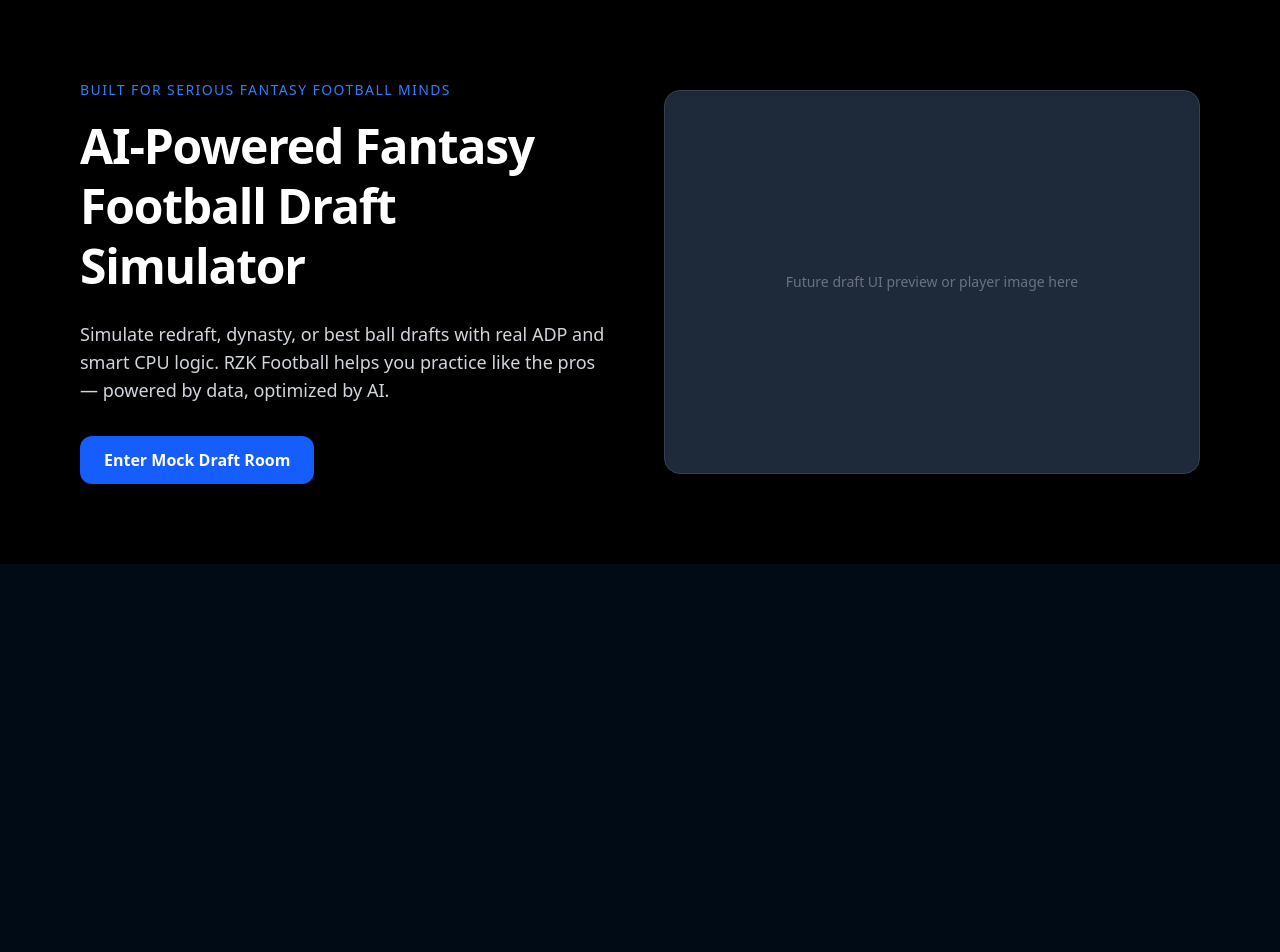
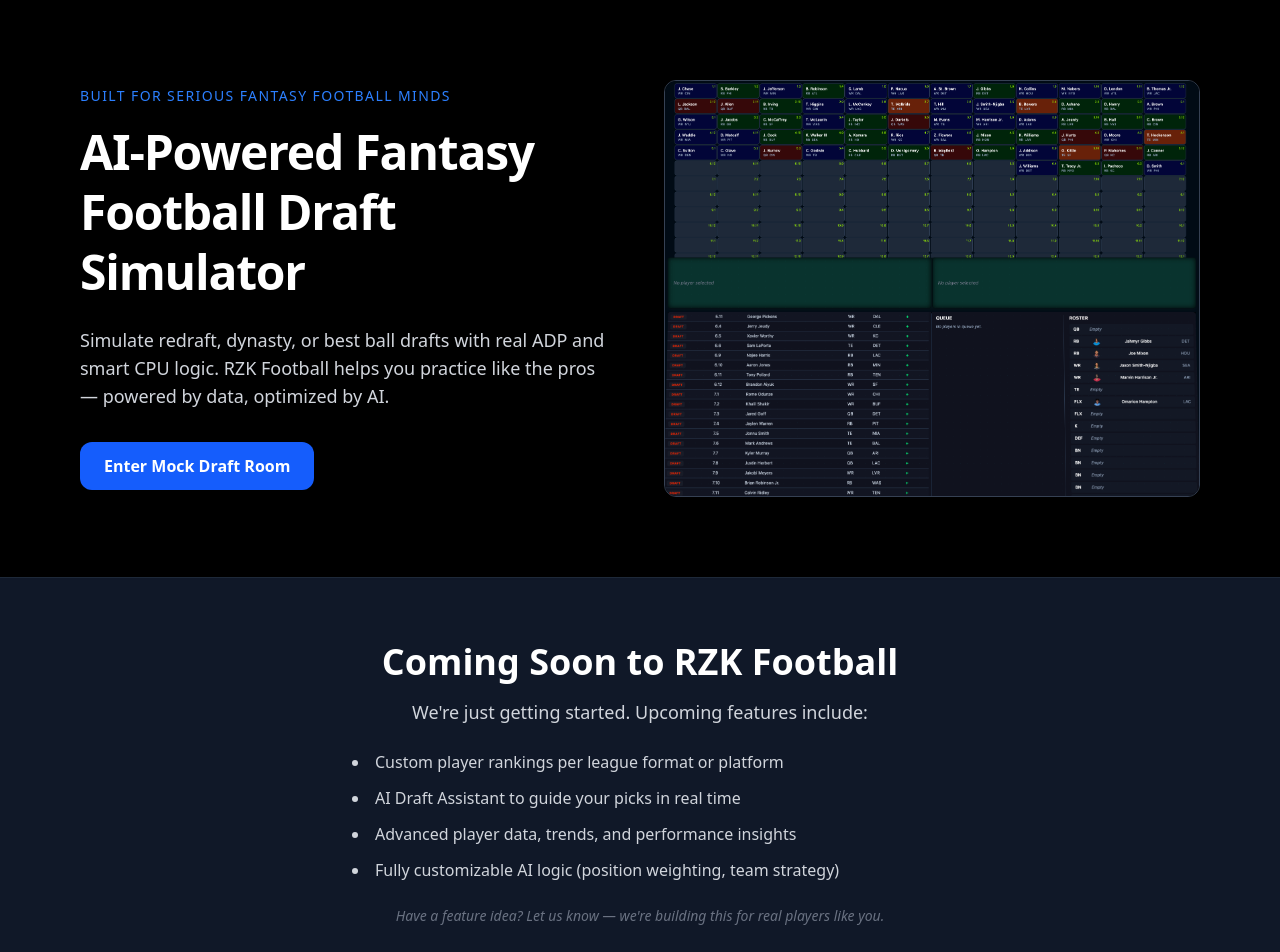
Before and after one commit to rizksn/rzk-football, a Next.js app in the folder frontend/: page / in a window 1280 px wide. Shown: the top 952 px of the page. Before the commit the page ends 800 px from the top, so only its background shows below. Built offline with nearby package versions, Linux system fonts and the light colour scheme.

Commit message:
Add homepage hero with draft preview and roadmap section

```diff
--- a/frontend/src/app/page.tsx
+++ b/frontend/src/app/page.tsx
@@ -1,10 +1,12 @@
 import Link from "next/link";
+import Image from "next/image";
 
 export default function HomePage() {
   return (
+    <>
+      {/* Hero Section */}
       <section className="relative bg-black text-white py-20 px-6 sm:px-12 lg:px-20">
         <div className="max-w-7xl mx-auto flex flex-col lg:flex-row items-center gap-12">
-
           {/* Text Column */}
           <div className="flex-1">
             <p className="text-sm uppercase tracking-widest text-blue-500 mb-4">
@@ -25,16 +27,39 @@ export default function HomePage() {
             </Link>
           </div>
 
-        {/* Image or UI Preview Slot */}
+          {/* Image Slot */}
           <div className="flex-1">
-          <div className="w-full h-64 sm:h-80 lg:h-96 bg-gray-800 rounded-2xl border border-gray-700 shadow-inner flex items-center justify-center">
-            <span className="text-gray-500 text-sm">
-              Future draft UI preview or player image here
-            </span>
+            <Image
+              src="/mock-preview.png"
+              alt="Fantasy draft simulator preview"
+              width={640}
+              height={360}
+              className="rounded-xl border border-gray-700 shadow-lg"
+            />
           </div>
         </div>
+      </section>
 
+      {/* Roadmap Section */}
+      <section className="bg-gray-900 text-white py-16 px-6 sm:px-12 lg:px-20 border-t border-gray-800">
+        <div className="max-w-5xl mx-auto text-center">
+          <h2 className="text-3xl sm:text-4xl font-bold mb-4">
+            Coming Soon to RZK Football
+          </h2>
+          <p className="text-lg text-gray-300 max-w-3xl mx-auto">
+            We're just getting started. Upcoming features include:
+          </p>
+          <ul className="mt-6 space-y-3 text-left text-gray-300 max-w-xl mx-auto list-disc list-inside">
+            <li>Custom player rankings per league format or platform</li>
+            <li>AI Draft Assistant to guide your picks in real time</li>
+            <li>Advanced player data, trends, and performance insights</li>
+            <li>Fully customizable AI logic (position weighting, team strategy)</li>
+          </ul>
+          <p className="mt-6 text-sm text-gray-500 italic">
+            Have a feature idea? Let us know — we're building this for real players like you.
+          </p>
         </div>
       </section>
+    </>
   );
 }
```
Also changed, not shown: frontend/public/mock-preview.png (added). Lines whose indentation alone changed are shown as unchanged.
